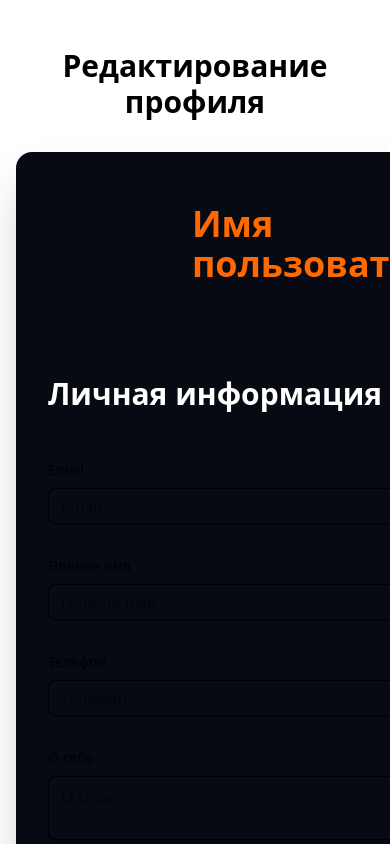
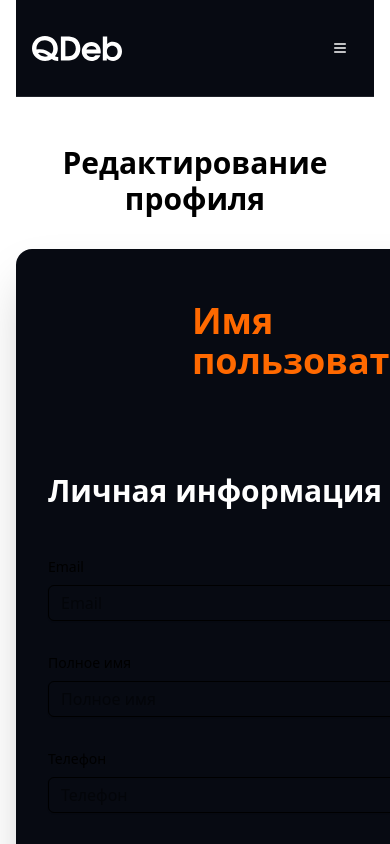
Before and after one commit to ondyyvfx/Qdeb, a Next.js app: page /profile in a window 390 px wide. Shown: the top 844 px of the page. Built offline with nearby package versions, Linux system fonts and the light colour scheme.

Commit message:
mobile -v

```diff
--- a/app/profile/page.tsx
+++ b/app/profile/page.tsx
@@ -1,9 +1,11 @@
 import EditProfileForm from "./EditProfileForm";
+import Navbar from "@/components/shared/Navbar";
 
 export default function ProfilePage() {
   return (
-    <div className="min-h-screen flex flex-col items-center justify-start pt-12 px-4">
-      <h1 className="text-3xl font-bold  text-center">
+    <div className="min-h-screen flex flex-col items-center justify-start px-4">
+      <Navbar />
+      <h1 className="text-3xl font-bold pt-12 text-center">
         Редактирование профиля
       </h1>
       <EditProfileForm />
```
